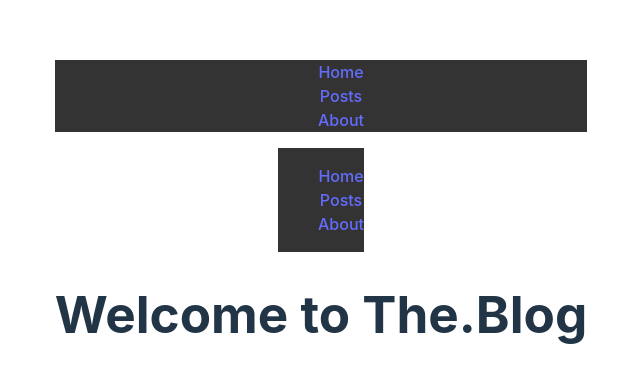
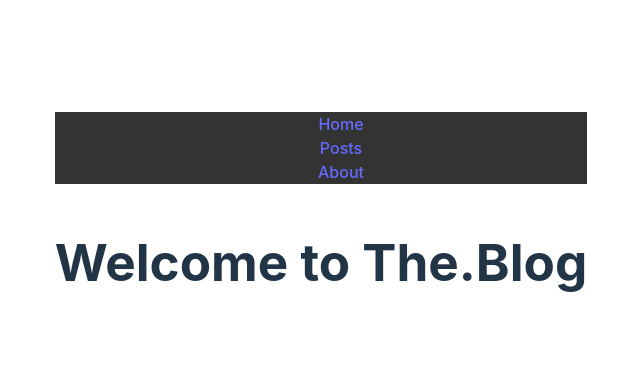
Before and after one commit to PatrykMansfeld/Angular_Spring_Blog, a Vue app in the folder vue_blog/: page / in a window 1280 px wide. Shown: the part 190-572 px from the top of the page, without its empty margins (319-959 px from the left). Built offline with nearby package versions, Linux system fonts and the light colour scheme.

Commit message:
Nav  update

```diff
--- a/vue_blog/src/components/BlogApi/BlogApi.vue
+++ b/vue_blog/src/components/BlogApi/BlogApi.vue
@@ -16,7 +16,7 @@
 export default {
     data() {
         return {
-            data: null,
+            data: '',
             inputData: ''
         };
     },
--- a/vue_blog/src/components/WelcomePage/WelcomePage.vue
+++ b/vue_blog/src/components/WelcomePage/WelcomePage.vue
@@ -4,7 +4,6 @@ import Navigation from './Navigation/Navigation.vue';
 
 <template>
     <div class="welcomePage_Component">
-        <Navigation />
         <h1>Welcome to The.Blog</h1>
     </div>
 </template>
```
